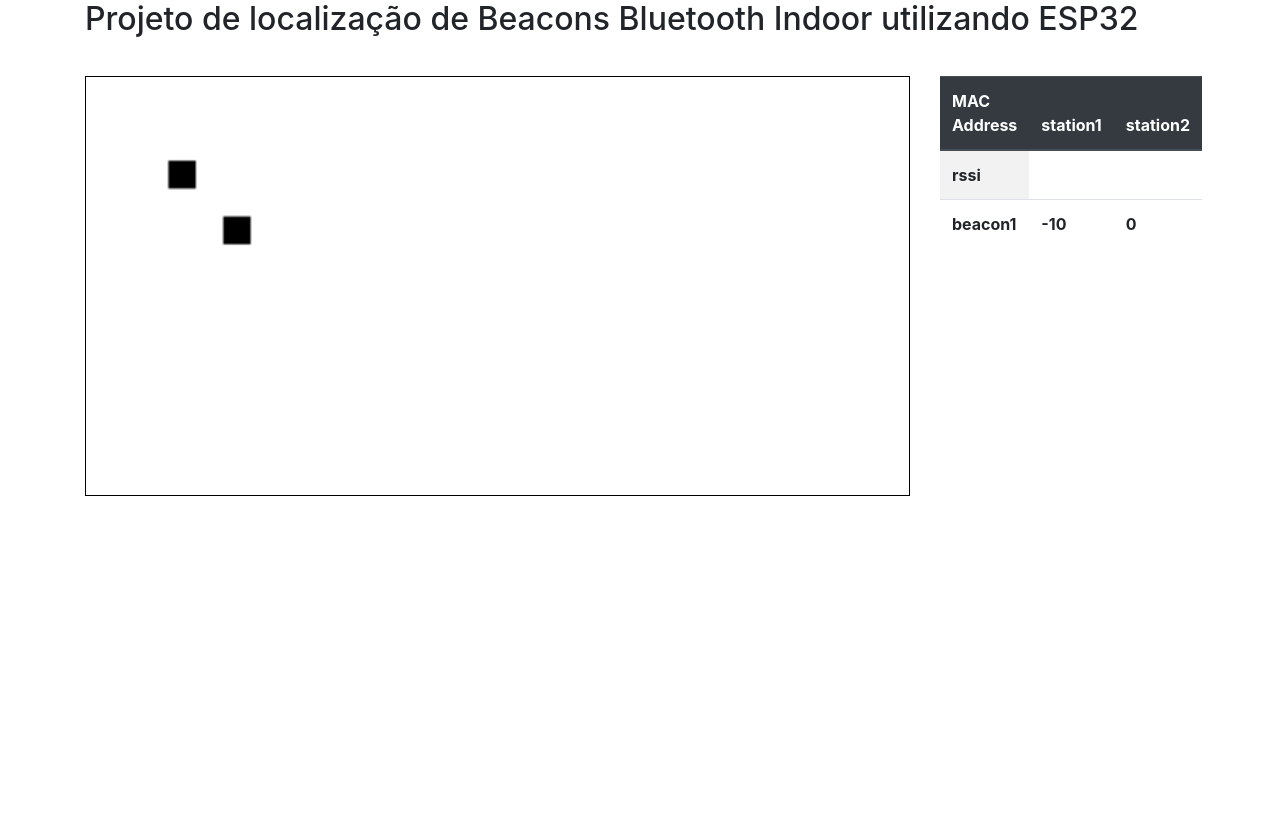
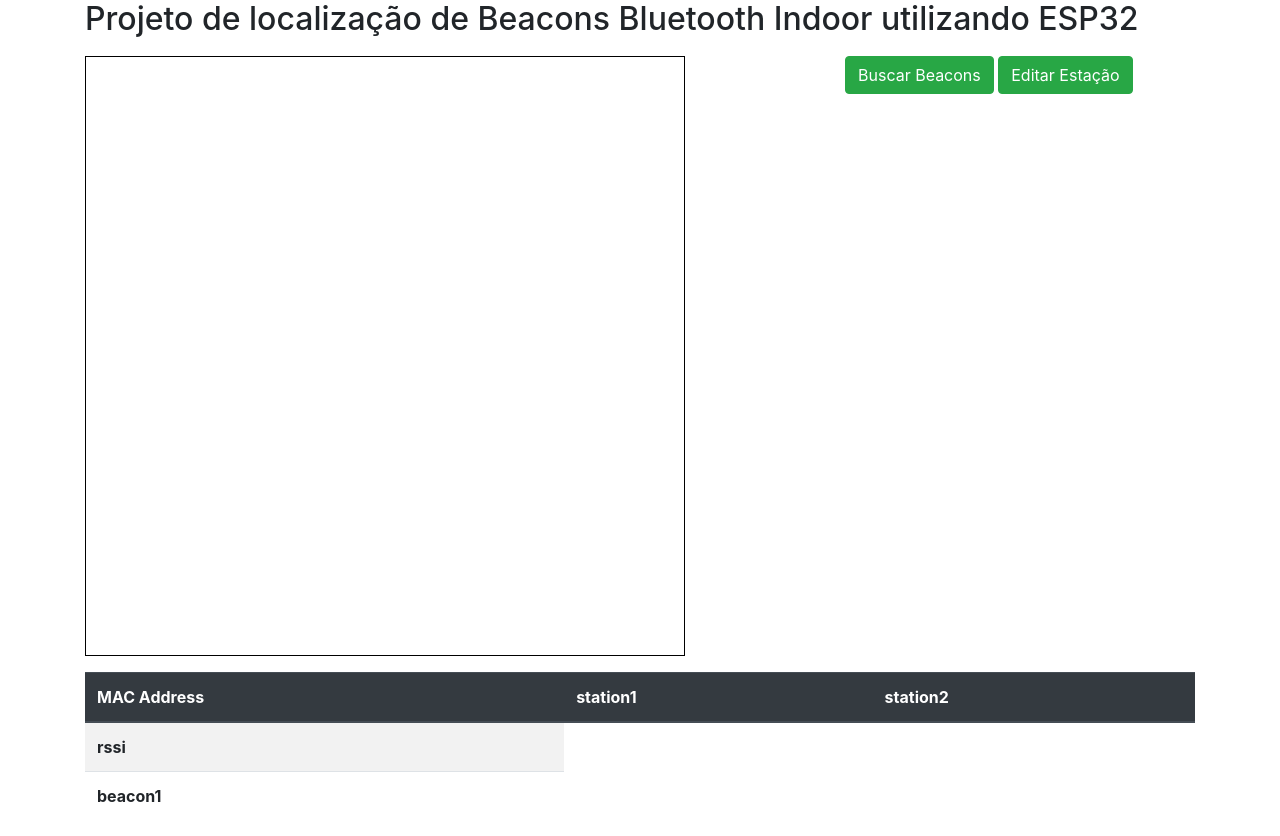
Before and after one commit to rafargp/Projeto_Senai, a plain HTML site: page Software/Index.html in a window 1280 px wide. Before the commit the page ends 800 px from the top, so only its background shows below. Drawn offline with Linux system fonts and the light colour scheme.

Commit message:
Software improvements

```diff
--- a/Software/Index.html
+++ b/Software/Index.html
@@ -16,12 +16,22 @@
 
 <body>
     <div class="container">
-        <h2 style="padding-bottom:30px">Projeto de localização de Beacons Bluetooth Indoor utilizando ESP32</h2>
+        <h2 style="padding-bottom:10px">Projeto de localização de Beacons Bluetooth Indoor utilizando ESP32</h2>
+
         <div class="row">
-            <div class="col-sm-9">
-                <canvas id="myCanvas"></canvas>
+            <div class="col-sm-8">
+                <canvas id="myCanvas" width="10" height="10"></canvas>
             </div>
-            <div class="col-sm-3">
+            <div class="col-sm-4">
+                <button type="button" class="btn btn-success">Buscar Beacons</button>
+                <button type="button" class="btn btn-success">Editar Estação</button>
+            </div>
+        </div>
+
+        <div style="padding-bottom: 10px"></div>
+
+        <div class="row">
+            <div class="col-sm-12">
                 <table class="table table-striped" id="tableData">
                     <thead class="thead-dark">
                         <tr id="tableHead">
@@ -51,6 +61,8 @@
     <script src="mqttConfig.js"></script>
     <script src="station.js"></script>
     <script src="beacon.js"></script>
+    <script src="helper.js"></script>
+    <script src="start.js"></script>
 </body>
 
 </html>
--- /dev/null
+++ b/Software/helper.js
@@ -0,0 +1,19 @@
+var drawGrid = function (w, h, id) {
+    var canvas = document.getElementById(id);
+    var ctx = canvas.getContext('2d');
+    ctx.canvas.width = w;
+    ctx.canvas.height = h;
+
+
+    for (x = 0; x <= w; x += 20) {
+        for (y = 0; y <= h; y += 20) {
+            ctx.moveTo(x, 0);
+            ctx.lineTo(x, h);
+            ctx.stroke();
+            ctx.moveTo(0, y);
+            ctx.lineTo(w, y);
+            ctx.stroke();
+        }
+    }
+
+};
--- /dev/null
+++ b/Software/start.js
@@ -0,0 +1,12 @@
+drawStations();
+
+drawTableHeader();
+
+MQTT.connect("brware.com.br",9001,"brware","SQRT(pi)!=314","frontEnd");
+
+var trySubscribe = setInterval(function(){
+    if(mqttClient.isConnected()) {
+        MQTT.subscribe("/stations/beacons/get",0);
+        clearInterval(trySubscribe);
+    }
+},500);
--- a/Software/station.js
+++ b/Software/station.js
@@ -47,6 +47,3 @@ function drawTableHeader(){
         console.log(`drawTableHeader -> Estação ${st.name} (${st.mac}) adicionado como coluna. ID: ${st.id()}`);
     }
 }
-
-drawStations();
-drawTableHeader();
--- a/Software/style.css
+++ b/Software/style.css
@@ -1,5 +1,8 @@
 #myCanvas {
+    image-rendering: pixelated;
+    image-rendering: crisp-edges;
+    image-rendering: -moz-crisp-edges;
     border: 1px solid black;
-    width: 100%;
-    height: 100%;
+    width: 600px;
+    height: 600px;
 }
```
Also changed, not shown: Software/mqttConfig.js (+0 -9 lines).
